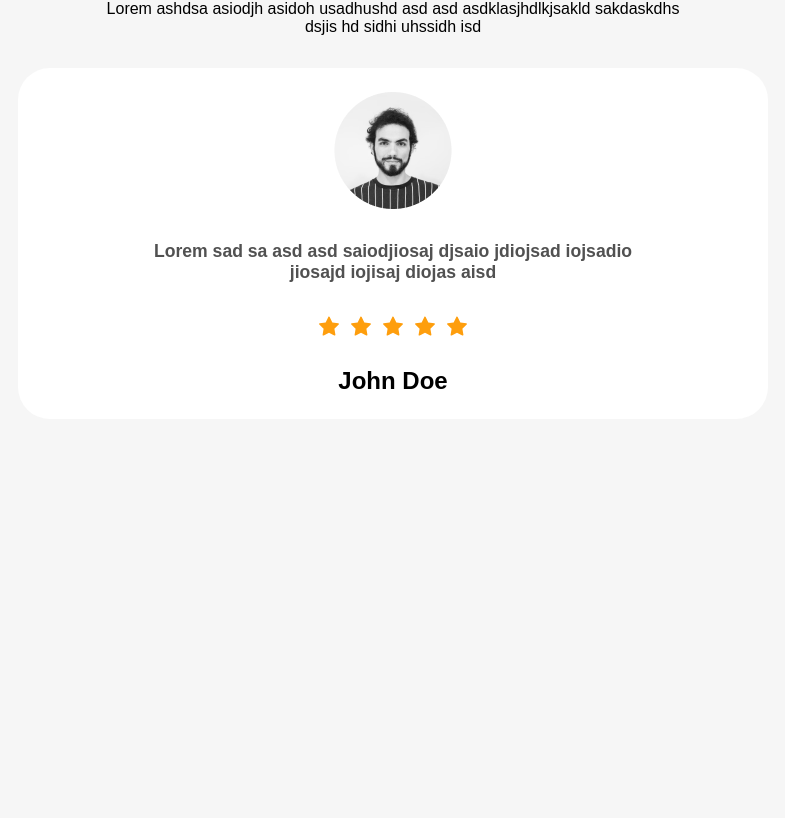
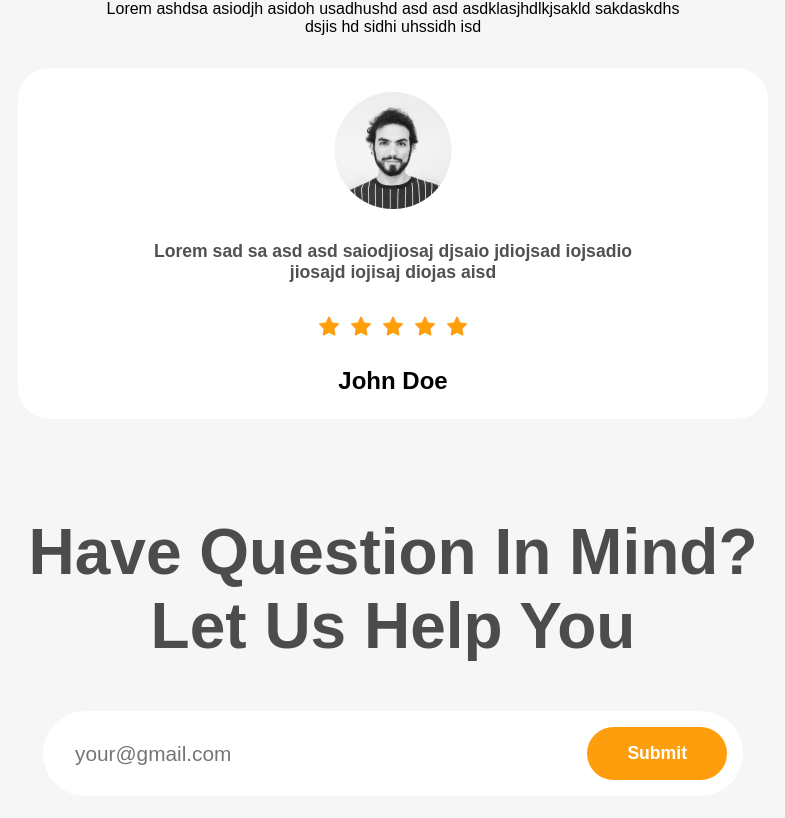
Before and after one commit to Dejvi31/landing-page, a React app: page / in a window 1280 px wide. Shown: the part 3139-3957 px from the top of the page, without its empty margins (247-1032 px from the left). Before the commit the page ends 3606 px from the top, so only its background shows below. Built offline with nearby package versions, Linux system fonts and the light colour scheme; the HTML template or start-up script is replaced by a standard one.

Commit message:
shtuam Contact

```diff
--- a/src/App.jsx
+++ b/src/App.jsx
@@ -4,6 +4,7 @@
 import About from './pages/About'
 import Work from './pages/Work'
 import Testimonial from './pages/Testimonial'
+import Contact from './pages/Contact'
 
 const App = () => {
   return (
@@ -12,6 +13,7 @@
       <About />
       <Work />
       <Testimonial />
+      <Contact />
     </div>
   )
 }
--- /dev/null
+++ b/src/pages/Contact.jsx
@@ -0,0 +1,16 @@
+import React from 'react'
+
+const Contact = () => {
+  return (
+    <div className='contact-page-wrapper'>
+        <h1 className='primary-heading'>Have Question In Mind?</h1>
+        <h1 className='primary-heading'>Let Us Help You</h1>
+        <div className='contact-form-container'>
+            <input type="text" placeholder='your@gmail.com' />
+            <button className='secondary-button'>Submit</button>
+        </div>
+    </div>
+  )
+}
+
+export default Contact
```
